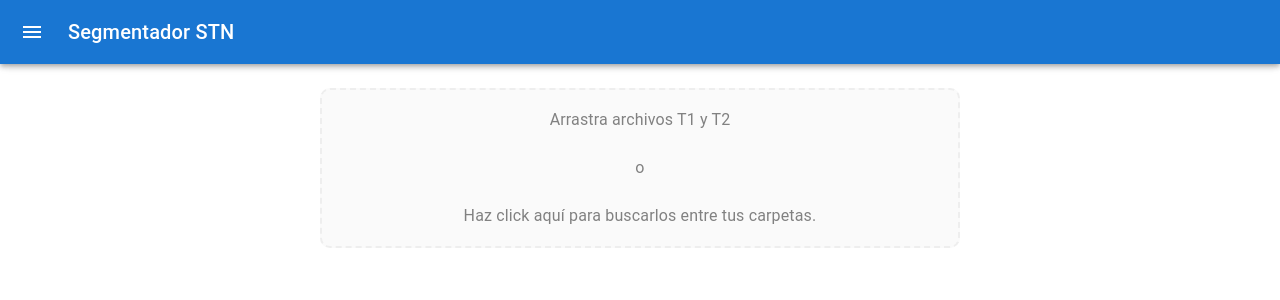
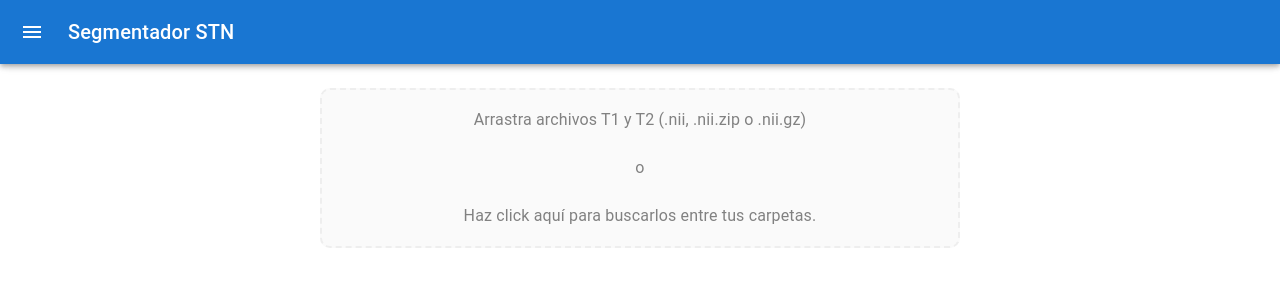
Before and after one commit to JFNebel/mri-prototype, a React (Create React App) app: page /segmenter in a window 1280 px wide. Shown: the top 300 px of the page. Built offline with nearby package versions, Linux system fonts and the light colour scheme; a web font is replaced by a local one.

Commit message:
Change folder

```diff
--- a/src/App.js
+++ b/src/App.js
@@ -2,7 +2,7 @@ import React from 'react';
 import { SnackbarProvider } from 'notistack';
 import { BrowserRouter, Routes, Route } from 'react-router-dom';
 
-import Admin from './components/Admin'
+import Admin from './components/Administrator'
 import Drawer from './components/Drawer';
 import LogIn from './components/LogIn';
 import DropZone from './components/DropZone';
--- a/src/Components/DropZone/index.js
+++ b/src/Components/DropZone/index.js
@@ -51,6 +51,7 @@ function DropZone() {
   }, [files]);
 
   const onDrop = useCallback((acceptedFiles) => {
+    console.log(acceptedFiles);
     setFiles((files) => [...files, acceptedFiles].flat());
   }, []);
 
@@ -108,10 +109,10 @@ function DropZone() {
         <input {...getInputProps()} />
         <div className="dropzone">
           {isDragActive ? (
-            <p>Arrastra un archivo T1 y T2 aquí</p>
+            <p>Arrastra un archivo T1 y T2 aquí (.nii, .nii.zip o .nii.gz)</p>
           ) : (
             <p>
-              Arrastra archivos T1 y T2
+              Arrastra archivos T1 y T2 (.nii, .nii.zip o .nii.gz)
               <br />
               <br />o<br />
               <br />
```
Also changed, not shown: src/Components/Administrator/admin.css (renamed from src/Components/Admin/admin.css), src/Components/Administrator/index.js (renamed from src/Components/Admin/index.js).
